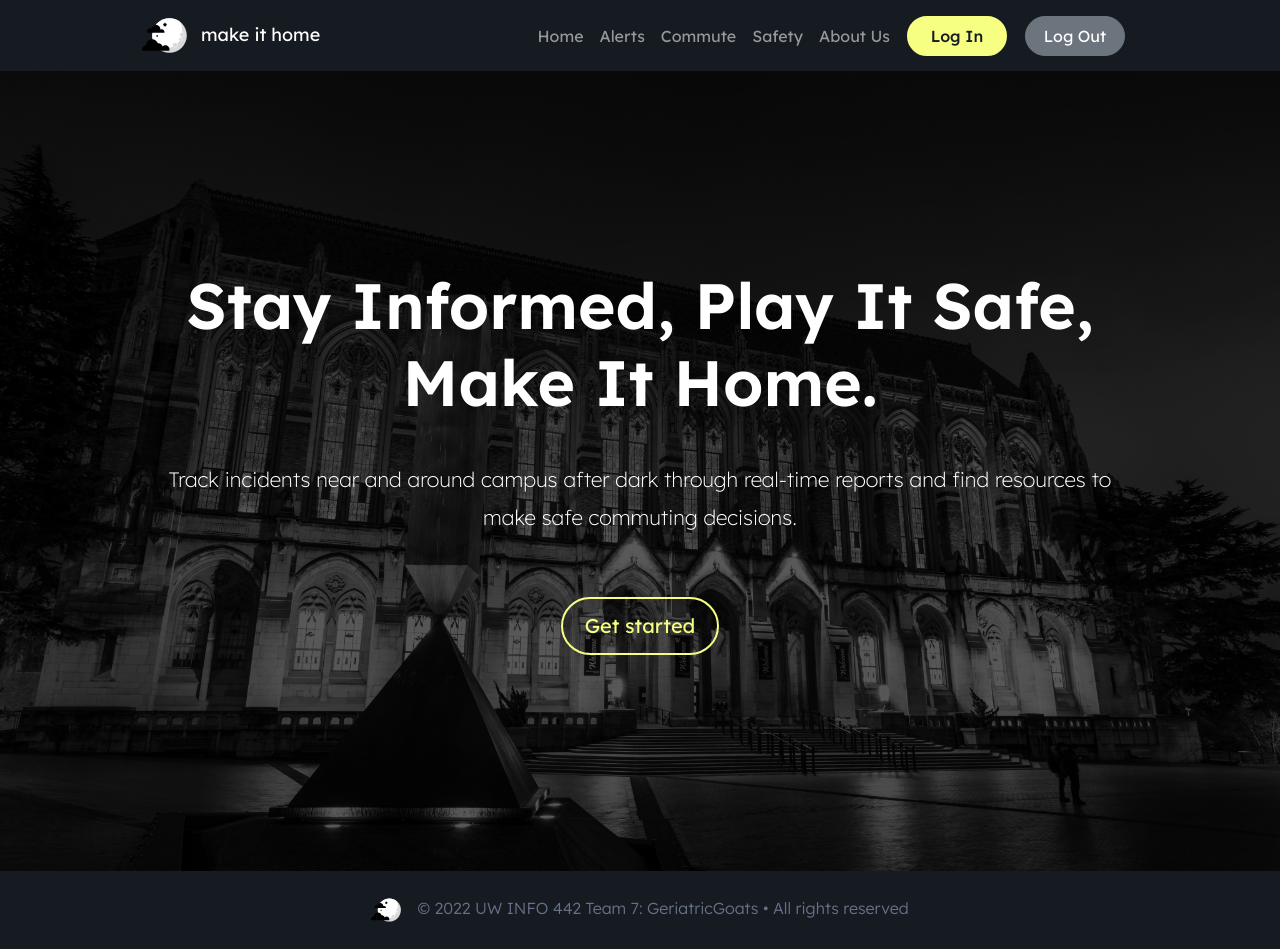
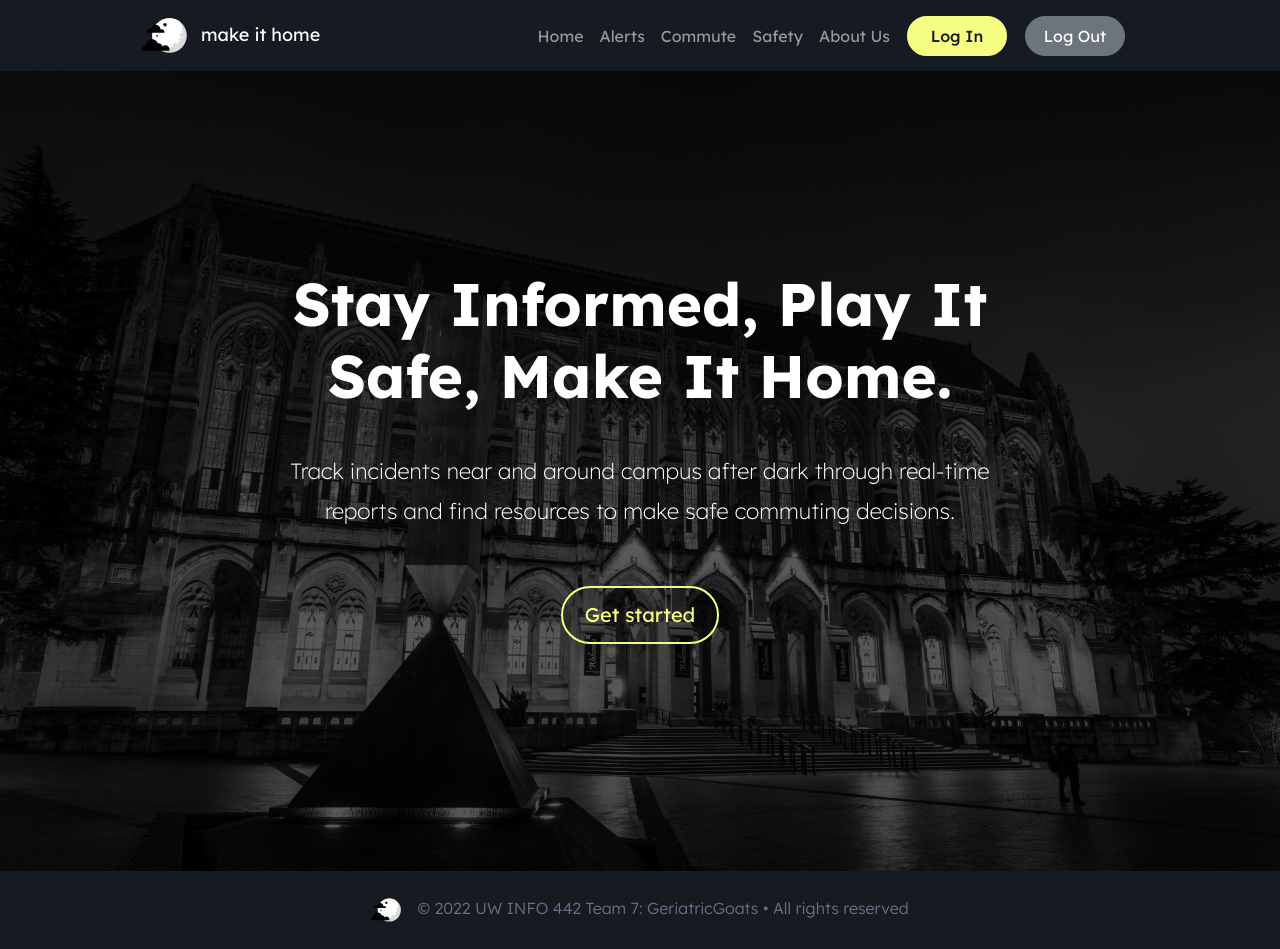
Before and after one commit to UW-INFO442-AU22/GeriatricGoats, a React (Create React App) app: page / in a window 1280 px wide. Built offline with nearby package versions, Linux system fonts and the light colour scheme.

Commit message:
Completed homepage styling

```diff
--- a/src/Home.js
+++ b/src/Home.js
@@ -12,7 +12,7 @@ export function Home() {
                     <p>
                         Track incidents near and around campus after dark through real-time reports and find resources to make safe commuting decisions.
                     </p>
-                    <Link className="btn btn-primary btn-lg outline" to="../alerts" role="button">Get started</Link>
+                    <Link className="btn btn-primary btn-lg outline home-btn" to="../alerts" role="button">Get started</Link>
                 </div>
             </div>
         </div>
--- a/src/css/Home.css
+++ b/src/css/Home.css
@@ -25,25 +25,21 @@
 
 .overlay h1,
 .overlay p {
-    max-width: 400px;
+    max-width: 300px;
 }
 
 .overlay h1 {
-    font-size: 3em;
-    margin: 0px 0px 30px 0px;
+    font-size: 35px;
+    font-weight: 700;
+    margin: 0px 0px 20px 0px;
 }
 
 .overlay p {
-    font-size: 1.2em;
+    font-size: 20px;
     font-weight: 200;
     line-height: 1.8em;
     color: white;
-    margin: 0 0 3em 0;
-}
-
-.overlay .btn {
-    margin: 0;
-    border-radius: 50px;
+    margin: 0px 0px 20px 0px;
 }
 
 .overlay .btn.outline {
@@ -62,24 +58,49 @@
 }
 
 /* Responsive styling */
-@media screen and (min-width: 820px) {
+/* Small devices */
+@media screen and (min-width: 576px) {
 
     .overlay h1,
     .overlay p {
-        max-width: 1000px;
+        max-width: 460px;
     }
 
     .overlay h1 {
-        font-size: 4em;
-        margin: 0;
+        font-size: 40px;
+    }
+}
+
+/* Medium devices */
+@media screen and (min-width: 768px) {
+
+    .overlay h1,
+    .overlay p {
+        max-width: 600px;
+    }
+
+    .overlay h1 {
+        font-size: 52px;
     }
 
     .overlay p {
-        font-size: 1.3em;
-        margin: 1em 0;
+        font-size: 22px;
+    }
+}
+
+/* Large devices */
+@media screen and (min-width: 992px) {
+
+    .overlay h1,
+    .overlay p {
+        max-width: 700px;
     }
 
-    .overlay .btn {
-        margin: 2em 0;
+    .overlay h1 {
+        font-size: 60px;
+    }
+
+    .overlay p {
+        font-size: 22px;
     }
 }
```
